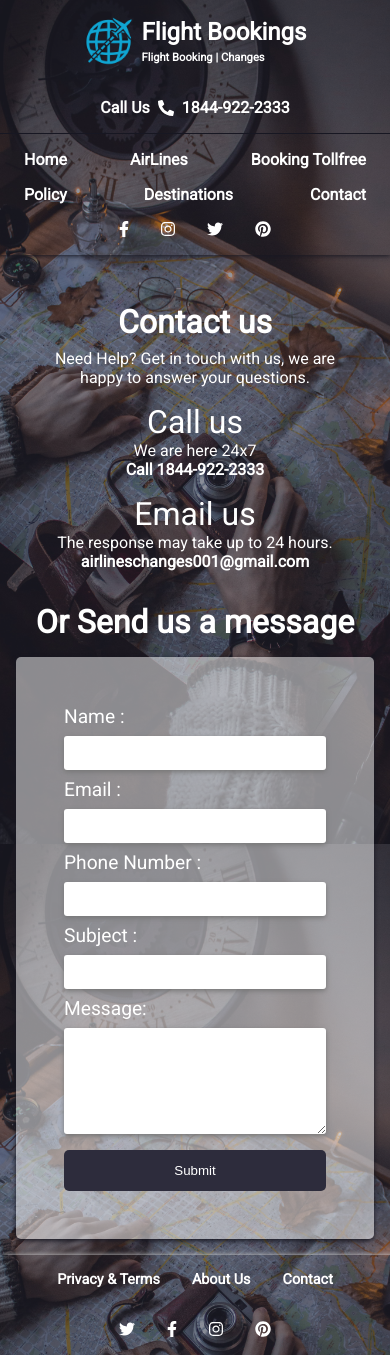
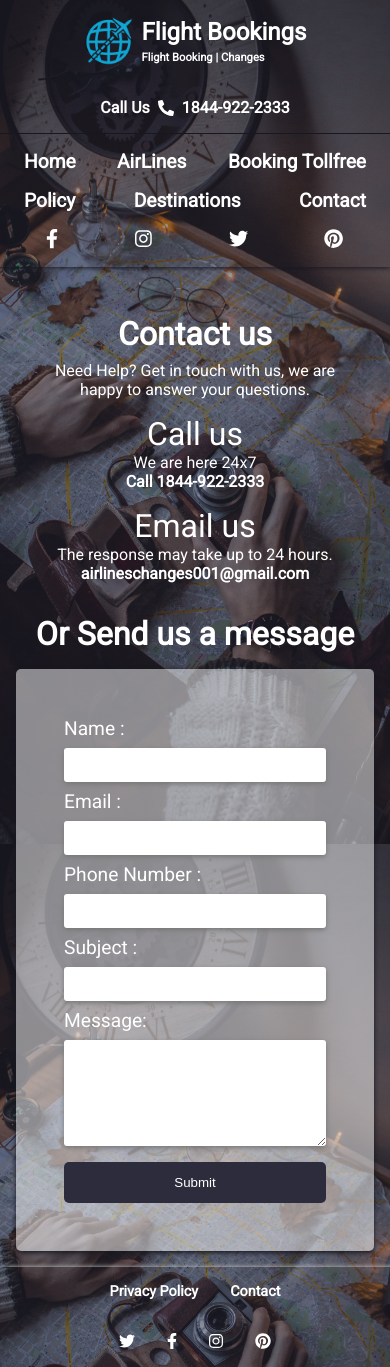
Before and after one commit to blackhatplay/flight-booking, a Next.js app: page /contact in a window 390 px wide. Built offline with nearby package versions, Linux system fonts and the light colour scheme.

Commit message:
mobile responsive

```diff
--- a/src/components/Footer/index.tsx
+++ b/src/components/Footer/index.tsx
@@ -1,5 +1,6 @@
 import { FontAwesomeIcon } from '@fortawesome/react-fontawesome';
 import { faFacebookF, faInstagram, faTwitter, faPinterest } from '@fortawesome/free-brands-svg-icons';
+import Link from 'next/link';
 
 const Footer = () => {
     return (
@@ -7,9 +8,10 @@ const Footer = () => {
             <div className="container">
                 <div className="footer-wrapper">
                     <ul className="footer-links">
-                        <li><a href="./privacy.html">Privacy & Terms</a></li>
-                        <li><a href="./about.html">About Us</a></li>
-                        <li><a href="./contact.html">Contact</a></li>
+                        <li>
+                            <Link href="/privacy-policy"><a>Privacy Policy</a></Link>
+                        </li>
+                        <li><Link href="/contact"><a>Contact</a></Link></li>
                     </ul>
                     <ul className="social-icons">
                         <li>
--- a/src/styles/_mobile.scss
+++ b/src/styles/_mobile.scss
@@ -24,7 +24,8 @@
       }
 
       .social-links {
-        justify-content: center;
+        justify-content: space-around;
+        font-size: 1.2rem;
       }
     }
   }
--- a/src/styles/main.scss
+++ b/src/styles/main.scss
@@ -48,7 +48,7 @@ a {
   font-weight: bold;
 
   &:hover {
-    color: $shadow-color;
+    color: #11a2cd;
   }
 }
 
@@ -265,6 +265,7 @@ header {
       flex-wrap: wrap;
 
       a {
+        font-size: 1.2rem;
         padding: 0.5rem;
       }
     }
```
